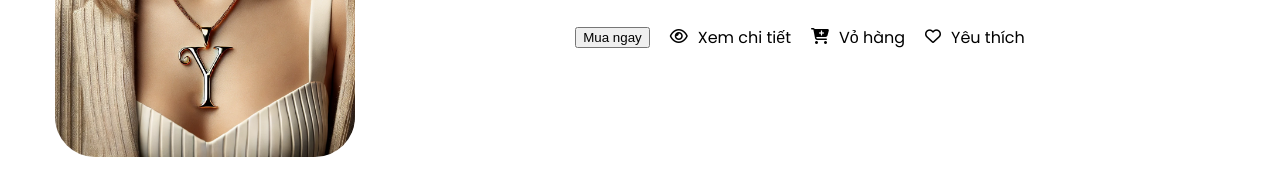
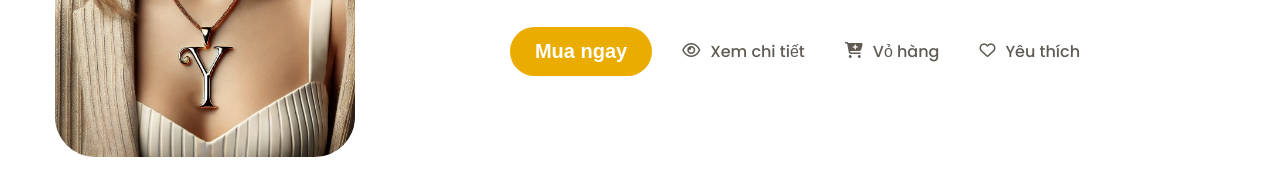
Before and after one commit to LamVyHuynh/Figma-to-HTML, a plain HTML site: page index.html in a window 1280 px wide. Shown: the part 387-582 px from the top of the page. Drawn offline with Linux system fonts and the light colour scheme.

Commit message:
Sap_Xep_Cac_Node_Trong_Dau_Body_main

```diff
--- a/assets/css/style.css
+++ b/assets/css/style.css
@@ -48,6 +48,10 @@ a {
   border-radius: 24.5px;
   line-height: 50px;
   min-width: 118px;
+}
+
+.btn:hover {
+  background-color: #5f5b53;
 }
 
 /* header */
@@ -156,3 +160,30 @@ a {
   justify-content: center;
   align-items: center;
 }
+
+.nodes-make .node-btn-buy {
+  background-color: #ebac00;
+  font-size: 20px;
+  border: none;
+  color: #fff;
+  font-weight: 600;
+  padding: 13.2px 25px;
+  border-radius: 40px;
+  cursor: pointer;
+}
+
+.nodes-make .node-btn-buy:hover {
+  background-color: #5f5b53;
+}
+
+.node-both {
+  padding: 10px;
+  border-radius: 40px;
+  cursor: pointer;
+  color: #5f5b53;
+  font-weight: 500;
+}
+
+.node-both .khung-node-both:hover {
+  color: #171100;
+}
--- a/index.html
+++ b/index.html
@@ -81,21 +81,21 @@
               </p>
               <div class="nodes-make ds">
                 <button class="node-btn-buy mr20">Mua ngay</button>
-                <div class="node-see-more mr20">
-                  <div class="icon_see-more ds">
+                <div class="node-see-more mr20 node-both">
+                  <div class="icon_see-more ds khung-node-both">
                     <i class="fa-regular fa-eye mr10"></i>
                     <p class="desc_see-more">Xem chi tiết</p>
                   </div>
                 </div>
-                <div class="node-cart mr20">
-                  <div class="icon_node_cart ds">
+                <div class="node-cart mr20 node-both">
+                  <div class="icon_node_cart ds khung-node-both">
                     <i class="fa-solid fa-cart-plus mr10"></i>
                     <p class="desc_node_cart">Vỏ hàng</p>
                   </div>
                 </div>
 
-                <div class="node-heart">
-                  <div class="icon_node_heart ds">
+                <div class="node-heart node-both">
+                  <div class="icon_node_heart ds khung-node-both">
                     <i class="fa-regular fa-heart mr10"></i>
                     <p class="desc_node_heart">Yêu thích</p>
                   </div>
```
